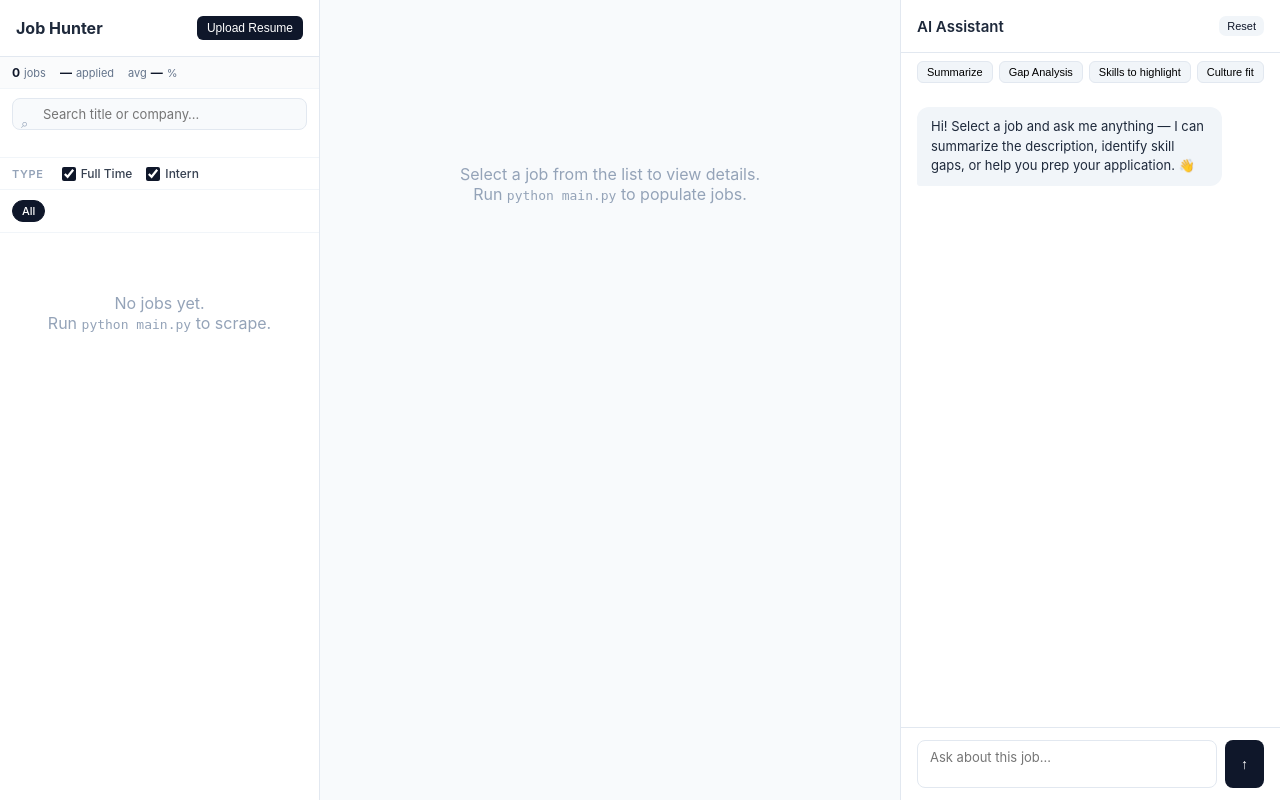
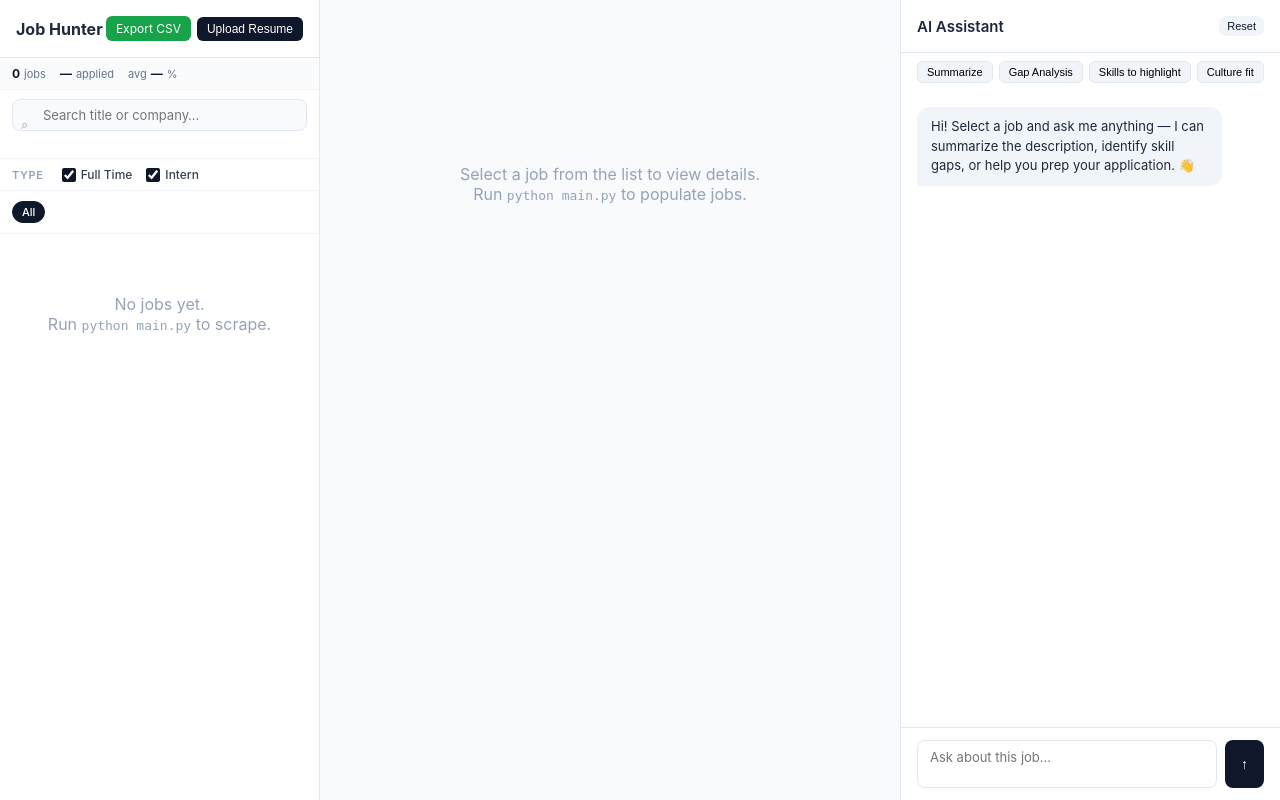
Before and after one commit to mmarada/portfolio-builder, a FastAPI app: page / in a window 1280 px wide. Run offline with FastAPI, Linux system fonts and the light colour scheme; data that the repository does not hold is empty; some libraries are stand-ins or nearby versions.

Commit message:
feat: export applied jobs as CSV
Adds GET /api/jobs/export/applied.csv endpoint that streams all marked-applied
jobs (title, company, location, URL, source, type, match %, date) as a
downloadable CSV. Green "Export CSV" button added to sidebar header for
one-click access without leaving the job browser.

```diff
--- a/chat/app.py
+++ b/chat/app.py
@@ -2,6 +2,8 @@
 FastAPI chat + job browser app.
 Run: python main.py --chat
 """
+import csv
+import io
 import logging
 import shutil
 from contextlib import asynccontextmanager
@@ -9,14 +11,14 @@ from pathlib import Path
 from typing import Optional
 
 from fastapi import FastAPI, Form, UploadFile, File, HTTPException
-from fastapi.responses import HTMLResponse, JSONResponse
+from fastapi.responses import HTMLResponse, JSONResponse, StreamingResponse
 from fastapi.templating import Jinja2Templates
 from fastapi.requests import Request
 
 import ai.chat_engine as engine
 from ai.job_matcher import set_resume
 from ai.resume_parser import parse_resume
-from db.database import init_db, get_top_jobs, get_distinct_sources, get_job, dismiss_job, mark_applied, get_stats
+from db.database import init_db, get_top_jobs, get_distinct_sources, get_job, dismiss_job, mark_applied, get_stats, get_applied_jobs
 from config import RESUME_DIR
 
 log = logging.getLogger(__name__)
@@ -64,6 +66,25 @@ async def index(
 @app.get("/api/stats")
 async def api_stats():
     return get_stats()
+
+
+@app.get("/api/jobs/export/applied.csv")
+async def export_applied_csv():
+    jobs = get_applied_jobs()
+    buf = io.StringIO()
+    writer = csv.DictWriter(
+        buf,
+        fieldnames=["id", "title", "company", "location", "url", "source", "job_type", "match_pct", "applied_date"],
+        extrasaction="ignore",
+    )
+    writer.writeheader()
+    writer.writerows(jobs)
+    buf.seek(0)
+    return StreamingResponse(
+        iter([buf.getvalue()]),
+        media_type="text/csv",
+        headers={"Content-Disposition": "attachment; filename=applied_jobs.csv"},
+    )
 
 
 @app.get("/api/jobs")
--- a/chat/templates/index.html
+++ b/chat/templates/index.html
@@ -14,6 +14,7 @@
   .sidebar-header { padding: 16px; border-bottom: 1px solid #e2e8f0; display: flex; align-items: center; justify-content: space-between; }
   .sidebar-header h1 { font-size: 16px; font-weight: 700; }
   .upload-btn { font-size: 12px; background: #0f172a; color: #fff; border: none; padding: 5px 10px; border-radius: 6px; cursor: pointer; }
+  .export-btn { font-size: 12px; background: #16a34a; color: #fff; border: none; padding: 5px 10px; border-radius: 6px; cursor: pointer; text-decoration: none; }
   /* Job type checkboxes */
   .type-bar { padding: 8px 12px; border-bottom: 1px solid #f1f5f9; display: flex; gap: 14px; align-items: center; }
   .type-bar label { font-size: 12px; font-weight: 500; color: #374151; display: flex; align-items: center; gap: 5px; cursor: pointer; user-select: none; }
@@ -104,7 +105,10 @@
   <aside class="sidebar">
     <div class="sidebar-header">
       <h1>Job Hunter</h1>
-      <button class="upload-btn" onclick="document.getElementById('resumeInput').click()">Upload Resume</button>
+      <div style="display:flex;gap:6px;align-items:center">
+        <a href="/api/jobs/export/applied.csv" class="export-btn" download>Export CSV</a>
+        <button class="upload-btn" onclick="document.getElementById('resumeInput').click()">Upload Resume</button>
+      </div>
       <input type="file" id="resumeInput" accept=".pdf,.docx,.doc,.txt" style="display:none" onchange="uploadResume(this)">
     </div>
 
--- a/db/database.py
+++ b/db/database.py
@@ -384,6 +384,33 @@ def get_stats() -> dict:
     return row
 
 
+def get_applied_jobs() -> list[dict]:
+    """Return all applied (not dismissed) jobs ordered by most recently scraped."""
+    sql_sqlite = """
+        SELECT id, title, company, location, url, source, job_type,
+               ROUND(match_score * 100) AS match_pct,
+               scraped_at AS applied_date
+        FROM jobs
+        WHERE applied=1 AND dismissed=0
+        ORDER BY scraped_at DESC
+    """
+    sql_pg = """
+        SELECT id, title, company, location, url, source, job_type,
+               ROUND(match_score::numeric * 100)::integer AS match_pct,
+               scraped_at::date AS applied_date
+        FROM jobs
+        WHERE applied=1 AND dismissed=0
+        ORDER BY scraped_at DESC
+    """
+    with get_conn() as conn:
+        if _pg():
+            cur = conn.cursor()
+            cur.execute(sql_pg)
+            return [dict(r) for r in cur.fetchall()]
+        else:
+            return [dict(r) for r in conn.execute(sql_sqlite).fetchall()]
+
+
 def get_draft(job_id: int) -> dict | None:
     ph = "%s" if _pg() else "?"
     sql = f"SELECT * FROM drafts WHERE job_id={ph} ORDER BY created_at DESC LIMIT 1"
```
